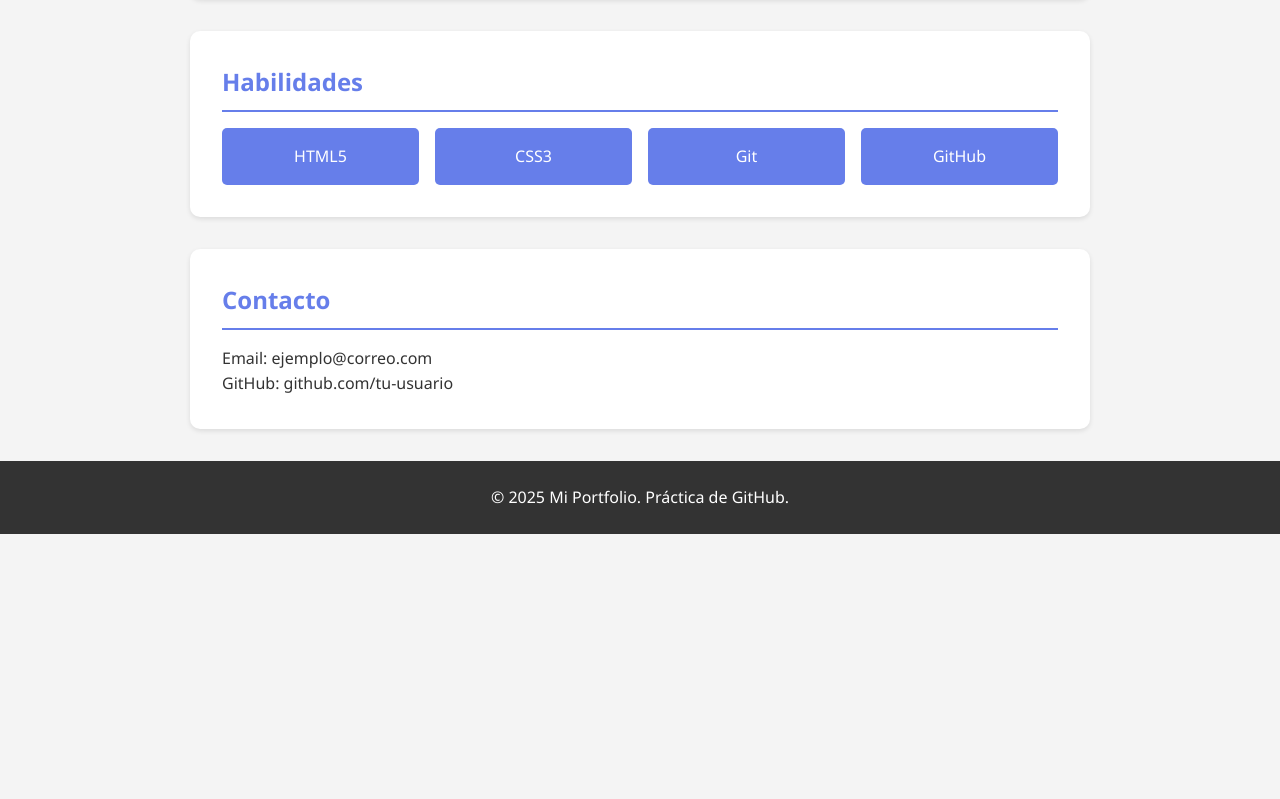
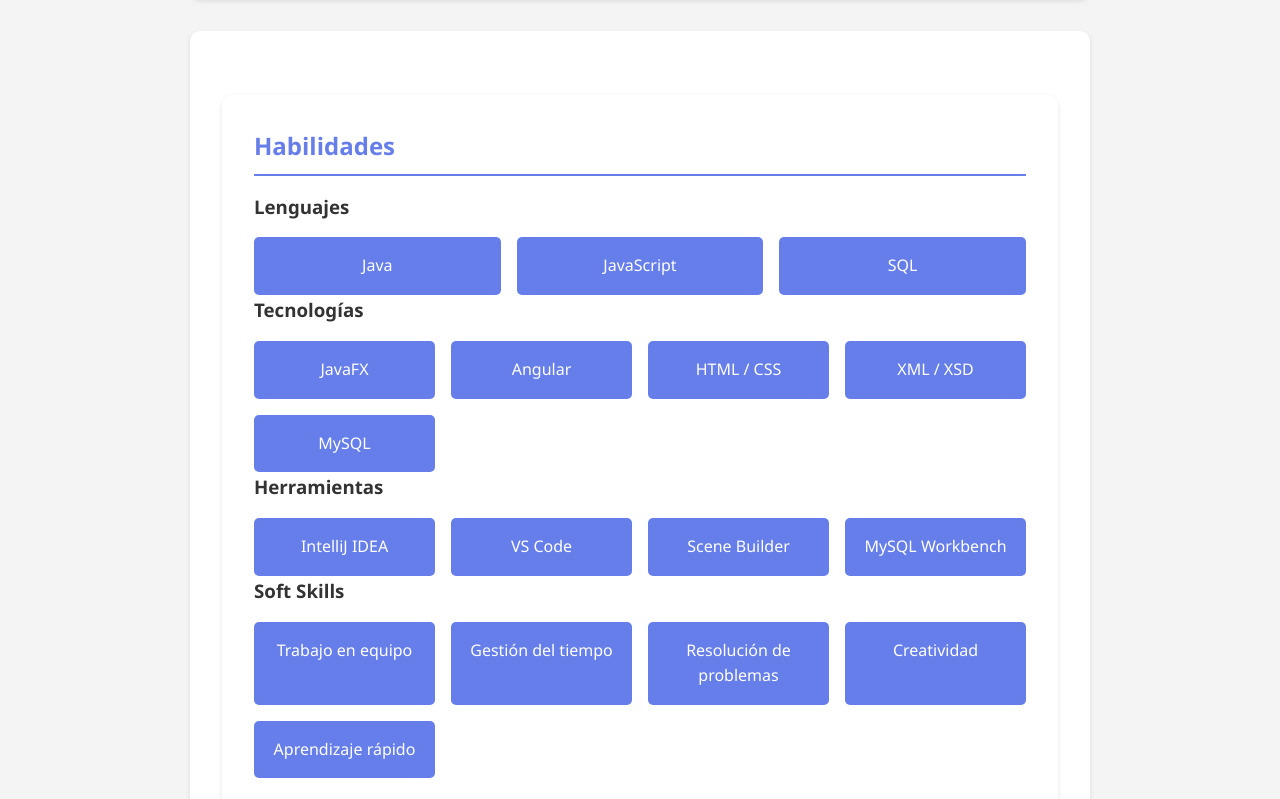
Before and after one commit to Enzoflx/enzo-portofolio, a plain HTML site: page index.html in a window 1280 px wide. Shown: the part 1141-1940 px from the top of the page. Before the commit the page ends 1675 px from the top, so only its background shows below. Drawn offline with Linux system fonts and the light colour scheme.

Commit message:
Añadir mis habilidades

```diff
--- a/index.html
+++ b/index.html
@@ -50,12 +50,41 @@
 
 </section>
 <section id="habilidades">
+<!-- HABILIDADES -->
+<section id="habilidades">
 <h2>Habilidades</h2>
+
+<h3>Lenguajes</h3>
 <ul>
-<li>HTML5</li>
-<li>CSS3</li>
-<li>Git</li>
-<li>GitHub</li>
+<li>Java</li>
+<li>JavaScript</li>
+<li>SQL</li>
+</ul>
+
+<h3>Tecnologías</h3>
+<ul>
+<li>JavaFX</li>
+<li>Angular</li>
+<li>HTML / CSS</li>
+<li>XML / XSD</li>
+<li>MySQL</li>
+</ul>
+
+<h3>Herramientas</h3>
+<ul>
+<li>IntelliJ IDEA</li>
+<li>VS Code</li>
+<li>Scene Builder</li>
+<li>MySQL Workbench</li>
+</ul>
+
+<h3>Soft Skills</h3>
+<ul>
+<li>Trabajo en equipo</li>
+<li>Gestión del tiempo</li>
+<li>Resolución de problemas</li>
+<li>Creatividad</li>
+<li>Aprendizaje rápido</li>
 </ul>
 </section>
 <section id="contacto">
```
